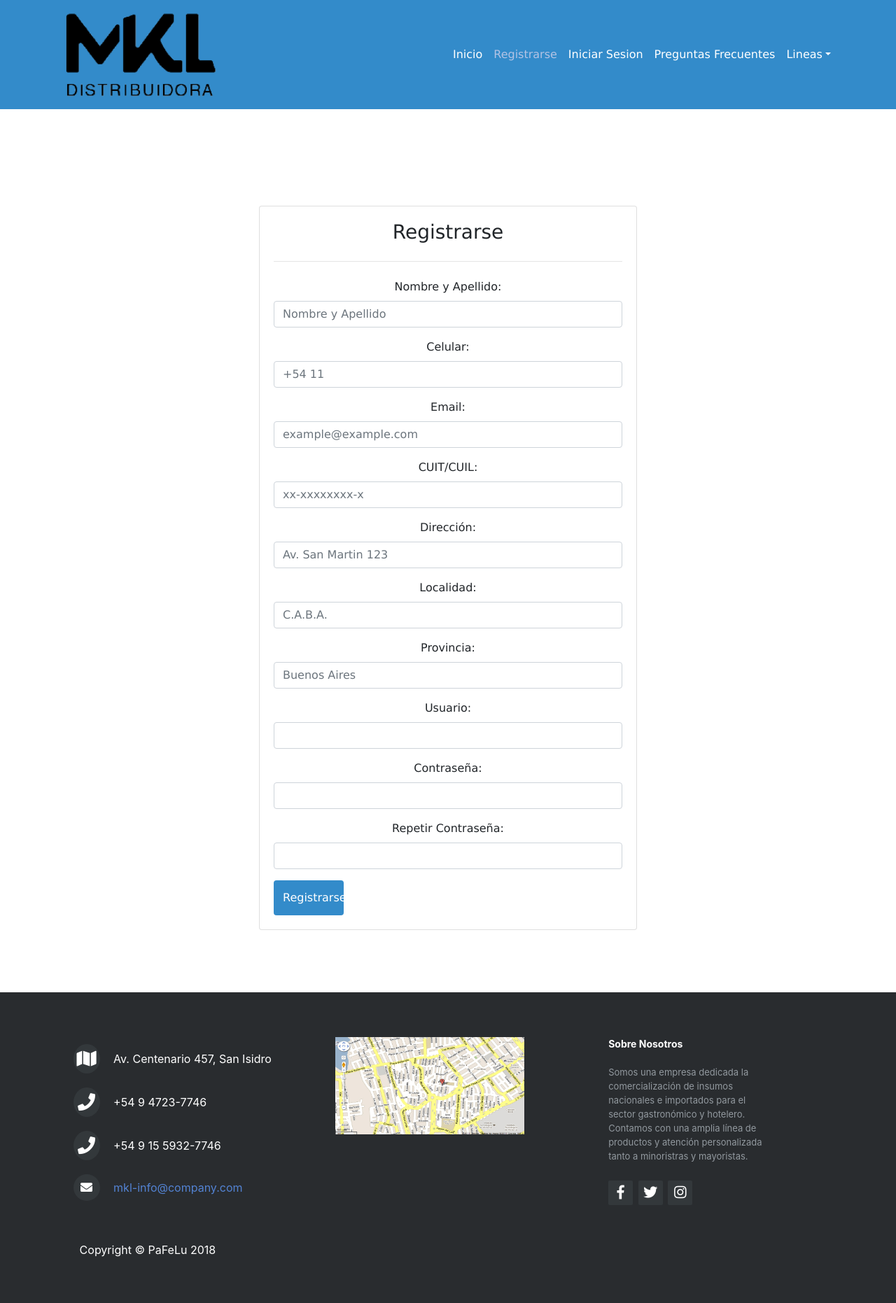
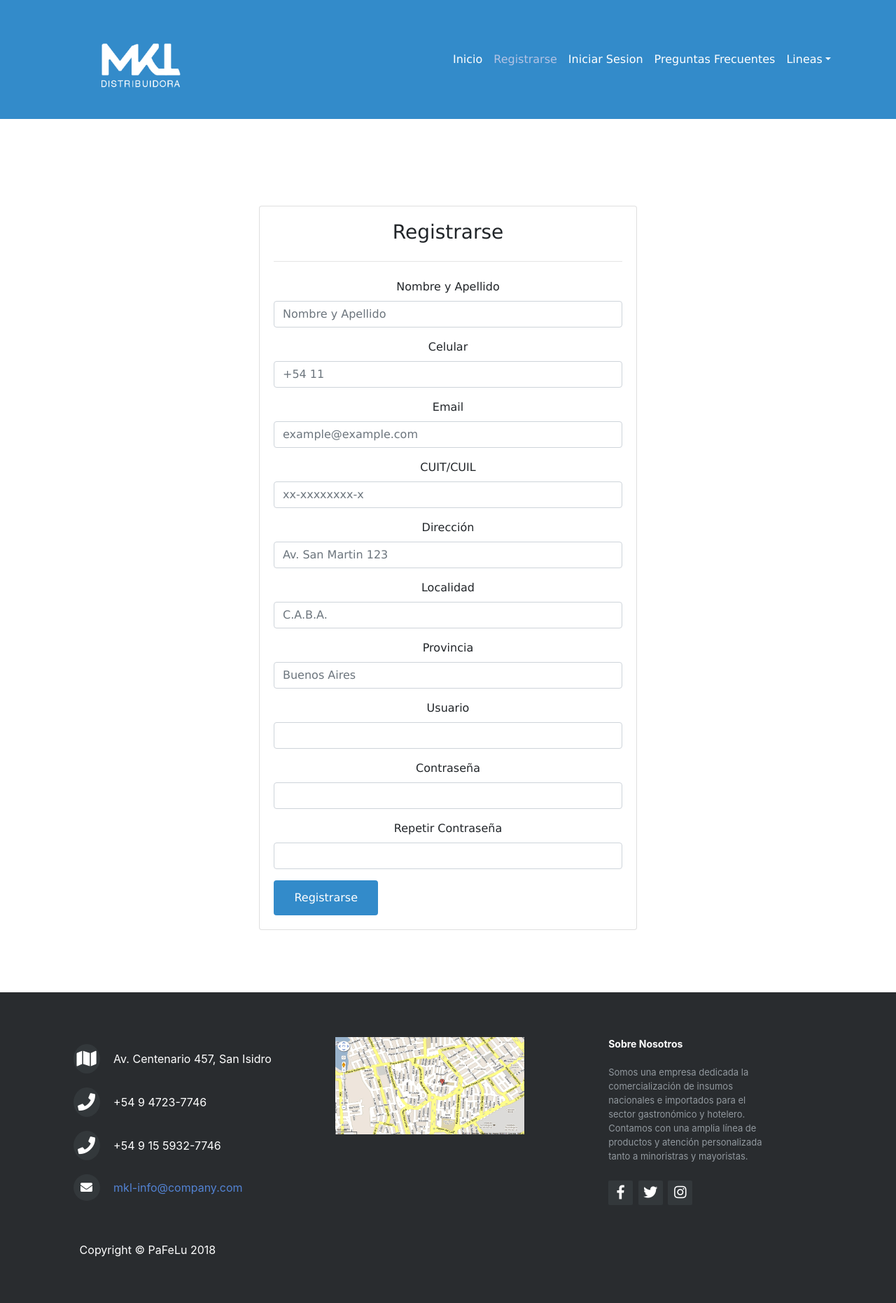
Before and after one commit to LucasKummerD/MKL, a PHP site: page /registrarse.php in a window 1280 px wide. Shown: the whole page at 70% size. Run offline with PHP 8.4, Linux system fonts and the light colour scheme; some libraries are stand-ins or nearby versions.

Commit message:
Version 2.2

```diff
--- a/css/style.css
+++ b/css/style.css
@@ -11,11 +11,11 @@ body {
   /*--------- Header-------------*/
 
 
-  .navbar-brand{
-	width: 230px;
-    float: left;
+	.navbar-brand{
+		width: 230px;
+		float: left;
 
-  }
+	}
 
   .carousel-item {
 	/* padding-top: 100px;*/
@@ -54,9 +54,9 @@ body {
 .btn {
 	color: white;
 	height: 50px;
-    width: 100px;
+    width: 30%;
     float: left;
-    border:50%;
+	border:50%;
     box-shadow: 0 0 1px #ccc;
     -webkit-transition-duration: 4s;
     -webkit-transition-timing-function: linear;
@@ -73,6 +73,8 @@ body {
 .lineas:hover {
   transform: scale(1.2px)
 }
+
+
 
 /* --------------------------------------------------FOOTER------------------------------------------------------*/
 
--- /dev/null
+++ b/funciones.php
@@ -0,0 +1,50 @@
+<?php
+
+require 'helpers.php';
+
+
+function validate($data) {
+
+    $errors = [];
+
+    $nombre = trim($data['nombre']);
+
+        if($nombre == "") {
+        $errors['nombre'] = "El campo está vacio";
+    }
+
+
+
+    $cel = ($data['cel']);
+
+        if($cel == "") {
+            $errors['cel'] = "El campo está vacio";
+       }
+
+
+
+    $email = trim($data['email']);
+
+    if($email == "") {
+        $errors['email'] = "El campo está vacio";
+    } elseif(!filter_var($email, FILTER_VALIDATE_EMAIL)) {
+        $errors['email'] = "El email es inválido";
+    }
+
+
+
+
+    return  $errors;
+}
+
+
+
+
+
+
+
+
+
+
+
+?>
--- /dev/null
+++ b/helpers.php
@@ -0,0 +1,23 @@
+<?php
+
+
+
+// Debug
+function dd(...$param) {
+    echo "<pre>";
+    die(var_dump($param));
+}
+
+
+
+// Errores en if ternario para values en formularios
+function old($field)
+{
+    if(isset($_POST[$field])){
+        return $_POST[$field];
+    }
+}
+
+
+
+?>
--- a/iniciar-sesion.php
+++ b/iniciar-sesion.php
@@ -21,7 +21,7 @@
 <!-- Barra de navegacion -->
   <nav class="navbar fixed-top navbar-expand-lg navbar-light fixed-top" style="background-color: #338bca;">
       <div class="container">
-        <img class="navbar-brand" alt="Logo-MKL" src="img/LOGO MKL-01.png">
+        <img class="navbar-brand" alt="Logo-MKL" src="img/LOGO MKL-02.png">
         <button class="navbar-toggler navbar-toggler-right" type="button" data-toggle="collapse" data-target="#navbarResponsive" aria-controls="navbarResponsive" aria-expanded="false" aria-label="Toggle navigation">
           <span class="navbar-toggler-icon"></span>
         </button>
@@ -61,7 +61,7 @@
                 <div class="card card-signin my-5">
                 <div class="card-body">
 
-                <!-- Titulon -->
+                <!-- Titulo -->
                   <h4 class="card-title text-center"><b>Iniciar Sesion</b></h4>
                   <hr class="my-4">
 
--- a/registrarse.php
+++ b/registrarse.php
@@ -1,6 +1,13 @@
 <?php
 
+require 'funciones.php';
 
+// SI llega algo por POST
+if($_POST) {
+
+  $errors = validate($_POST);
+
+}
 
 ?>
 
@@ -22,7 +29,7 @@
 <!-- Barra de navegacion -->
     <nav class="navbar fixed-top navbar-expand-lg navbar-light fixed-top" style="background-color: #338bca;">
         <div class="container">
-          <img class="navbar-brand" alt="Logo-MKL" src="img/LOGO MKL-01.png">
+          <img class="navbar-brand" alt="Logo-MKL" src="img/LOGO MKL-02.png">
           <button class="navbar-toggler navbar-toggler-right" type="button" data-toggle="collapse" data-target="#navbarResponsive" aria-controls="navbarResponsive" aria-expanded="false" aria-label="Toggle navigation">
             <span class="navbar-toggler-icon"></span>
           </button>
@@ -47,7 +54,7 @@
                     <a class="dropdown-item" style="color: #142430" href="">Hotel</a>
                     <a class="dropdown-item" style="color: #142430" href="">Cotillon</a>
                     <a class="dropdown-item" style="color: #142430" href="">Barra</a>
-                  </div>
+
               </li>
             </ul>
           </div>
@@ -70,82 +77,116 @@
         <div class="card-body"><h3 class="text-center">Registrarse</h3>
         <hr class="my-4">
 
+<!-- Casilleros -->
+          <form name="sentMessage" id="contactForm">
 
-<!-- Casilleros -->
-          <form name="sentMessage" id="contactForm" novalidate>
-
+<!-- nombre -->
             <div class="form-group">
-              <div class="controls">
-                <label>Nombre y Apellido:</label>
-                <input type="text" class="form-control" id="name"  placeholder="Nombre y Apellido">
-                <p class="help-block"></p>
-                </div>
+              <label>Nombre y Apellido</label>
+                <input type="text" name="nombre" class="form-control" id="nombre"  placeholder="Nombre y Apellido" value="<?=isset($errors['nombre']) ? "" : old('nombre'); ?>">
+                <?php if(isset($errors['nombre'])): ?>
+                        <div class="alert alert-primary">
+                            <strong><?=$errors['nombre']; ?></strong>
+                        </div>
+                    <?php endif;?>
             </div>
 
+<!-- cel -->
             <div class="form-group">
-              <div class="controls">
-                <label>Celular:</label>
-                <input type="tel" class="form-control" id="phone" placeholder="+54 11">
-              </div>
+              <label>Celular</label>
+                <input type="tel" name="cel" class="form-control" id="cel" placeholder="+54 11" valu="<?= isset($errors['cel']) ? "" : old('cel'); ?>">
+                <?php if(isset($errors['cel'])): ?>
+                    <div class="alert alert-primary">
+                        <strong><?=$errors['cel']; ?></strong>
+                    </div>
+                  <?php endif;?>
             </div>
 
+<!-- email -->
             <div class="form-group">
-              <div class="controls">
-                <label>Email:</label>
-                <input type="email" class="form-control" id="email" placeholder="example@example.com">
-              </div>
-            </div>
-
-            <div class="form-group">
-                <div class="controls">
-                  <label>CUIT/CUIL:</label>
-                  <input type="Cuit" class="form-control" id="cuit" placeholder="xx-xxxxxxxx-x">
-                </div>
-            </div>
-
-            <div class="form-group">
-                <div class="controls">
-                  <label>Dirección:</label>
-                  <input type="direccion" class="form-control" id="direccion" placeholder="Av. San Martin 123">
-                </div>
-            </div>
-
-            <div class="form-group">
-                <div class="controls">
-                  <label>Localidad:</label>
-                  <input type="localidad" class="form-control" id="localidad" placeholder="C.A.B.A.">
-                </div>
-            </div>
-
-            <div class="form-group">
-                <div class="controls">
-                  <label>Provincia:</label>
-                  <input type="provincia" class="form-control" id="provincia" placeholder="Buenos Aires">
-                </div>
-            </div>
-
-            <div class="form-group">
-                <div class="controls">
-                  <label>Usuario:</label>
-                  <input type="usuario" class="form-control" id="usuario" placeholder="">
-                </div>
-            </div>
-
-            <div class="form-group">
-                <div class="controls">
-                  <label>Contraseña:</label>
-                  <input type="password" class="form-control" id="password" placeholder="">
-                </div>
-            </div>
-
-            <div class="form-group">
-                <div class="controls">
-                  <label>Repetir Contraseña:</label>
-                  <input type="password" class="form-control" id="password" placeholder="">
-                </div>
+                <label>Email</label>
+                  <input type="email" name="email" class="form-control" id="email" placeholder="example@example.com" valu="<?= isset($errors['email']) ? "" : old('email'); ?>">
+                  <?php if(isset($errors['email'])): ?>
+                      <div class="alert alert-primary">
+                        <strong><?=$errors['email']; ?></strong>
+                      </div>
+                  <?php endif;?>
             </div>
 
 
+
+
+<!-- Seguir validando apartir de aca -->
+<!-- Seguir validando apartir de aca -->
+<!-- Seguir validando apartir de aca -->
+
+
+
+
+<!-- cuit -->
+            <div class="form-group">
+                  <label>CUIT/CUIL</label>
+                  <input type="Cuit" class="form-control" id="cuit" placeholder="xx-xxxxxxxx-x">
+            </div>
+
+
+
+
+<!-- dire -->
+            <div class="form-group">
+                  <label>Dirección</label>
+                  <input type="direccion" class="form-control" id="direccion" placeholder="Av. San Martin 123">
+            </div>
+
+
+
+
+<!-- localidad -->
+            <div class="form-group">
+                  <label>Localidad</label>
+                  <input type="localidad" class="form-control" id="localidad" placeholder="C.A.B.A.">
+            </div>
+
+
+
+
+
+<!-- prov -->
+            <div class="form-group">
+                  <label>Provincia</label>
+                  <input type="provincia" class="form-control" id="provincia" placeholder="Buenos Aires">
+            </div>
+
+
+
+
+<!-- usuario -->
+            <div class="form-group">
+                  <label>Usuario</label>
+                  <input type="usuario" class="form-control" id="usuario" placeholder="">
+            </div>
+
+
+
+
+<!-- password -->
+            <div class="form-group">
+                  <label>Contraseña</label>
+                  <input type="password" class="form-control" id="password" placeholder="">
+            </div>
+
+
+
+
+<!-- cpassword -->
+            <div class="form-group">
+                  <label>Repetir Contraseña</label>
+                  <input type="password" class="form-control" id="password" placeholder="">
+            </div>
+
+
+
+<!-- Boton Enviar -->
             <div id="success"></div>
             <button type="submit" class="btn" style="background-color: #338bca" id="sendMessageButton">Registrarse</button>
 
```
Also changed, not shown: preg-frec.php (+12 -11 lines).
